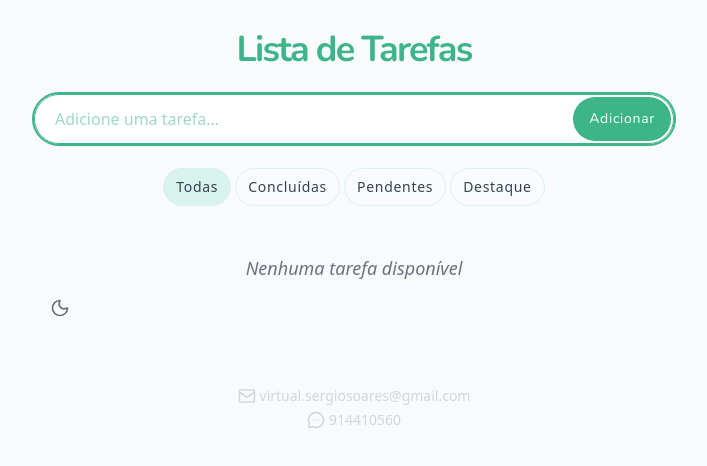
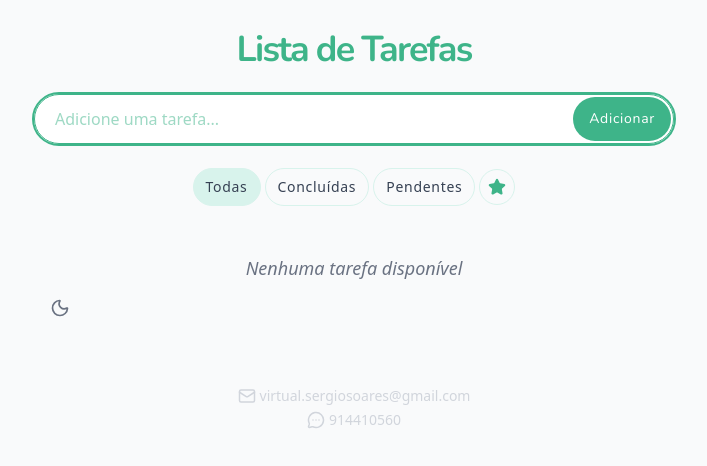
Before and after one commit to wp-sergiosoares/To-do-List, a React (Vite) app: page / in a window 1280 px wide. Shown: the top 466 px of the page, without its empty margins (286-993 px from the left). Built offline with nearby package versions, Linux system fonts and the light colour scheme.

Commit message:
fix destaques button

```diff
--- a/src/components/Filters.tsx
+++ b/src/components/Filters.tsx
@@ -1,3 +1,5 @@
+import { Star } from "lucide-react";
+
 type FiltersProps = {
   setFiltro: (
     filtro: "todos" | "concluidos" | "pendentes" | "destaque"
@@ -50,11 +52,14 @@ export default function Filters({ setFiltro, filtro }: FiltersProps) {
             onClick={() => setFiltro("destaque")}
             className={
               filtro === "destaque"
-                ? "btn-filter bg-[var(--color-primary-light)]! dark:bg-[var(--color-primary)]! dark:border-0! dark:text-white!"
-                : "btn-filter"
+                ? "btn-filter bg-[var(--color-primary-light)]! dark:bg-[var(--color-primary)]! dark:border-0! dark:text-white! p-2!"
+                : "btn-filter p-2!"
             }
           >
-            Destaque
+            <Star
+              size={18}
+              className="fill-[var(--color-primary)] text-[var(--color-primary)]"
+            />
           </button>
         </div>
       </div>
```
